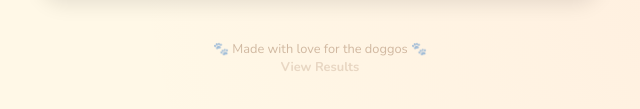
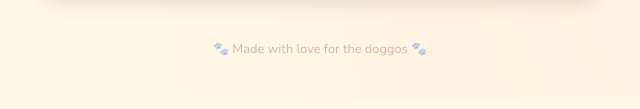
Before and after one commit to ashiswin/dog-breed-reveal, a website: page public/index.html in a window 1280 px wide. Shown: the part 915-1024 px from the top of the page, 320-960 px from the left. Drawn offline with nearby package versions, Linux system fonts and the light colour scheme.

Commit message:
Remove View Results footer link

```diff
--- a/public/index.html
+++ b/public/index.html
@@ -88,8 +88,6 @@
     }
     .hidden { display: none !important; }
     footer { text-align: center; padding: 20px; color: var(--brown); opacity: 0.4; font-size: 0.8rem; }
-    .footer-link { color: var(--brown); opacity: 0.5; text-decoration: none; font-weight: 700; }
-    .footer-link:hover { opacity: 0.8; }
     @media (max-width: 500px) {
       .container { padding: 12px; }
       header h1 { font-size: 2rem; }
@@ -136,8 +134,7 @@
     </div>
 
     <footer>
-      🐾 Made with love for the doggos 🐾<br>
-      <a href="/slideshow" class="footer-link">View Results</a>
+      🐾 Made with love for the doggos 🐾
     </footer>
   </div>
 
```
